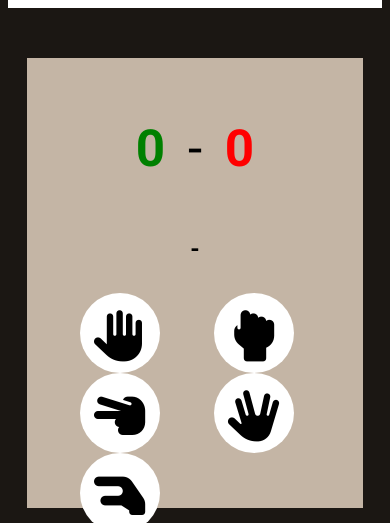
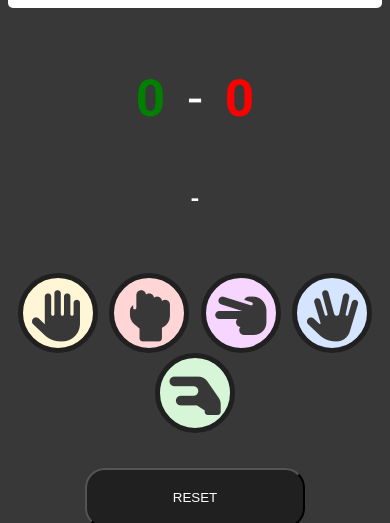
Before and after one commit to Dasmix/RPSSL, a plain HTML site: page index.html in a window 390 px wide. Shown: the part 123-646 px from the top of the page. Drawn offline with Linux system fonts and the light colour scheme.

Commit message:
add comments to html, css and javascirpt

```diff
--- a/assets/css/style.css
+++ b/assets/css/style.css
@@ -1,66 +1,112 @@
 body {
     font-family: "Roboto", sans-serif;
-    background-color: rgb(27, 23, 19);
+    background-color: #383838;
+    color: white;
 
 }
-
+/** Header **/
 header {
     text-align: center;
     font-size: 1rem;
     background-color: white;
+    color: black;
     padding: 2px;
+    border-radius: 5px;
 
 }
-
+/** Game Area **/
 .game-area {
-    background-color: #c4b5a5;
     box-sizing: border-box;
     width: 90%;
-    height: 65vh;
-    max-height: 450px;
+    height: 65%;
+    max-height: 600px;
     max-width: 830px;
     margin-left: auto;
     margin-right: auto;
-    margin-top: 50px;
     padding: 1%;
 }
-
+/** Game buttons area **/
 .options {
-    width: 85%;
+    width: 100%;
     margin: 30px auto;
 }
 
 
-.btn {
-    width: 220px;
-    height: 60px;
-    text-transform: uppercase;
-    letter-spacing: 1.2px;
-
-}
-
-.btn:focus {
-    outline: none;
-}
-
+/** Game buttons **/
 .btn--big {
     padding-top: 10px;
-    background-color: white;
-    border: 5px transparent;
-    width: 80px;
-    height: 80px;
+    border: 5px #202020 solid;
+    width: 100px;
+    height: 100px;
     font-size: 3.2rem;
     margin: 0 25px;
-    transition: all 0.5s;
     border-radius: 100%;
+    color: #383838;
 }
 
 .btn--big::after {
     font-size: 1rem;
     color: #445361;
     position: relative;
+    border: 3px black solid;
 
 }
+/** color buttons **/
+#scissors {
+    background-color: #f6d6fe;
+}
+
+#scissors:active,
+#scissors:hover {
+    color: #f6d6fe;
+    background-color: #383838;
+    border: white 3px solid;
+}
+
+#paper {
+    background-color: #FFF6D5;
+}
+
+#paper:active,
+#paper:hover {
+    color: #FFF6D5;
+    background-color: #383838;
+    border: white 3px solid;
+}
+
+#rock {
+    background-color: #FFD5D5;
+}
+
+#rock:active,
+#rock:hover {
+    color: #FFD5D5;
+    background-color: #383838;
+    border: white 3px solid;
+}
+
+#spock {
+    background-color: #D5E5FF;
+}
+
+#spock:active,
+#spock:hover {
+    color: #D5E5FF;
+    background-color: #383838;
+    border: white 3px solid;
+}
+
+#lizard {
+    background-color: #D7F5D7;
+}
+
+#lizard:active,
+#lizard:hover {
+    color: #D7F5D7;
+    background-color: #383838;
+    border: white 3px solid;
+}
+
 
 #result {
     font-size: 1.5rem;
@@ -93,22 +139,22 @@ header {
     color: red;
     font-weight: bold;
 }
+/** Reset button **/
 
 #reset {
-    margin-top: 25px;
-    background-color:  #463120;
-    border: 1px transparent;
+
+    background-color:  #202020;
     border-radius: 20px;
     width: 220px;
     height: 60px;
     text-transform: uppercase;
-    letter-spacing: 1.2px;
     color: white;
+
 }
 
 #reset:hover {
     background-color: white;
-    color: #463120;
+    color: #202020;
 }
 
 
@@ -116,11 +162,71 @@ header {
     text-align: center;
 }
 
+/** Rules located in footer **/
 footer {
     color: white;
     text-align: center;
+    border-top: white 1px solid;
+
 }
 
-ul {
+footer ul {
     list-style-type: none;
+    text-align: center;
+    padding: 0;
+
 }
+
+/** Media query for devices with 425px of max width **/
+@media (max-width: 425px) {
+
+    .game-area {
+        width: 100%;
+        height: auto;
+        margin-left: auto;
+        margin-right: auto;
+        padding: 1%;
+        max-height: 1000px;
+        height: 550px;
+
+    }
+
+    .btn--big {
+        padding-top: 10px;
+        width: 35px;
+        height: 35px;
+        font-size: 1rem;
+        border-radius: 100%;
+        margin: auto;
+    }
+
+    .btn {
+    margin: 5px;
+    }
+
+    .options {
+        display: flex;
+        flex-wrap: wrap;
+        align-content: center;
+    }
+}
+    #result {
+        height: 58px;
+    }
+/** Media query for devices with 768px of max width **/
+@media (max-width: 768px) {
+
+    .btn--big {
+        padding-top: 10px;
+        width: 80px;
+        height: 80px;
+        font-size: 3.2rem;
+        margin: auto;
+    }
+
+    .options {
+        display: flex;
+    }
+
+
+}
--- a/assets/js/script.js
+++ b/assets/js/script.js
@@ -1,23 +1,28 @@
+// Define an array of options for the game
 let options = ['paper', 'rock', 'scissors', 'spock', 'lizard'];
+// Initialize player and computer scores
 let playerScore = 0;
 let computerScore = 0;
 
-document.addEventListener("DOMContentLoaded", function() {
+// Wait for the DOM content to load before executing JavaScript
+document.addEventListener("DOMContentLoaded", function () {
+  // Get all button elements
   let buttons = document.getElementsByTagName("button");
 
+  // Attach click event listeners to each button
   for (let button of buttons) {
-      button.addEventListener("click", function() {
+    button.addEventListener("click", function () {
       if (this.getAttribute("data-type") === "reset") {
         resetGame();
       } else {
         playRound(this.id);
       }
-      })
+    });
   }
-  })
+});
 
 
-
+// Function to play a round of the game
 function playRound(playerChoice) {
   let computerChoice = options[Math.floor(Math.random() * options.length)];
   let result = getResult(playerChoice, computerChoice);
@@ -25,6 +30,7 @@ function playRound(playerChoice) {
   updateScore(result);
 }
 
+// Function to determine the result of a round
 function getResult(playerChoice, computerChoice) {
   if (playerChoice === computerChoice) {
     return 'tie';
@@ -41,7 +47,7 @@ function getResult(playerChoice, computerChoice) {
   }
 }
 
-
+// Function to display the result of a round
 function displayResult(result, playerChoice, computerChoice) {
   let resultDisplay = document.getElementById('result');
   let message;
@@ -50,11 +56,12 @@ function displayResult(result, playerChoice, computerChoice) {
   } else if (result === 'lose') {
     message = `You lose! ${computerChoice} beat ${playerChoice}.`;
   } else {
-      message = `Tie!  ${playerChoice}.`;
+    message = `Tie! Both of you choose ${playerChoice}.`;
   }
   resultDisplay.textContent = message;
 }
 
+// Function to update the scores
 function updateScore(result) {
   let playerScoreDisplay = document.getElementById('player-score');
   let computerScoreDisplay = document.getElementById('computer-score');
@@ -67,6 +74,7 @@ function updateScore(result) {
   computerScoreDisplay.textContent = computerScore;
 }
 
+// Function to reset the game
 function resetGame() {
   playerScore = 0;
   computerScore = 0;
--- a/index.html
+++ b/index.html
@@ -14,13 +14,16 @@
         href="https://fonts.googleapis.com/css2?family=Roboto:ital,wght@0,100;0,300;0,400;0,500;0,700;0,900;1,100;1,300;1,400;1,500;1,700;1,900&display=swap"
         rel="stylesheet">
     <link rel="stylesheet" href="assets/css/style.css">
+    <!-- Title -->
     <title>Rock, Papers, Scissors, Spock, Lizard</title>
 </head>
 
 <body>
+    <!-- Header -->
     <header>
         <h1 class="heading">Rock Papers Scissors Spock Lizard</h1>
     </header>
+    <!-- Game Area-->
     <div class="game-area">
         <div class="score-area">
             <p class="scores"><span id="player-score">0</span></p>
@@ -28,27 +31,30 @@
             <p class="scores"><span id="computer-score">0</span></p>
         </div>
         <div id="result">-</div>
+        <!-- Game buttons -->
         <div class="options">
-            <button aria-label="paper" data-type="Paper" id="paper" class="btn btn--big">
+            <button aria-label="paper" data-type="Paper" id="paper" class="btn--big">
                 <i class="fa-solid fa-hand"></i>
             </button>
-            <button aria-label="rock" data-type="Rock" id="rock" class="btn btn--big">
+            <button aria-label="rock" data-type="Rock" id="rock" class="btn--big">
                 <i class="fa-solid fa-hand-back-fist"></i>
             </button>
-            <button aria-label="scissors" data-type="Scissors" id="scissors" class="btn btn--big">
+            <button aria-label="scissors" data-type="Scissors" id="scissors" class="btn--big">
                 <i class="fa-solid fa-hand-scissors"></i>
             </button>
-            <button aria-label="spock" data-type="Spock" id="spock" class="btn btn--big">
+            <button aria-label="spock" data-type="Spock" id="spock" class="btn--big">
                 <i class="fa-solid fa-hand-spock"></i>
             </button>
-            <button aria-label="lizard" data-type="Lizard" id="lizard" class="btn btn--big">
+            <button aria-label="lizard" data-type="Lizard" id="lizard" class="btn--big">
                 <i class="fa-solid fa-hand-lizard"></i>
             </button>
         </div>
+        <!-- Reset button-->
         <div class="reset">
             <button id="reset" class="btn" data-type="reset">Reset</button>
         </div>
     </div>
+    <!-- Rules -->
     <footer>
         <div>
             <h1>A Simple Way to Remember Who Wins</h1>
@@ -63,9 +69,10 @@
                 <li>Paper disproves Spock.</li>
                 <li>Spock vaporizes rock.</li>
                 <li>Rock crushes scissors.</li>
+            </ul>
         </div>
-        </ul>
     </footer>
+    <!-- Java script and font awesome -->
     <script src="assets/js/script.js"></script>
     <script src="https://kit.fontawesome.com/6f2dfeee83.js" crossorigin="anonymous"></script>
 </body>
```
Lines whose indentation alone changed are shown as unchanged.
